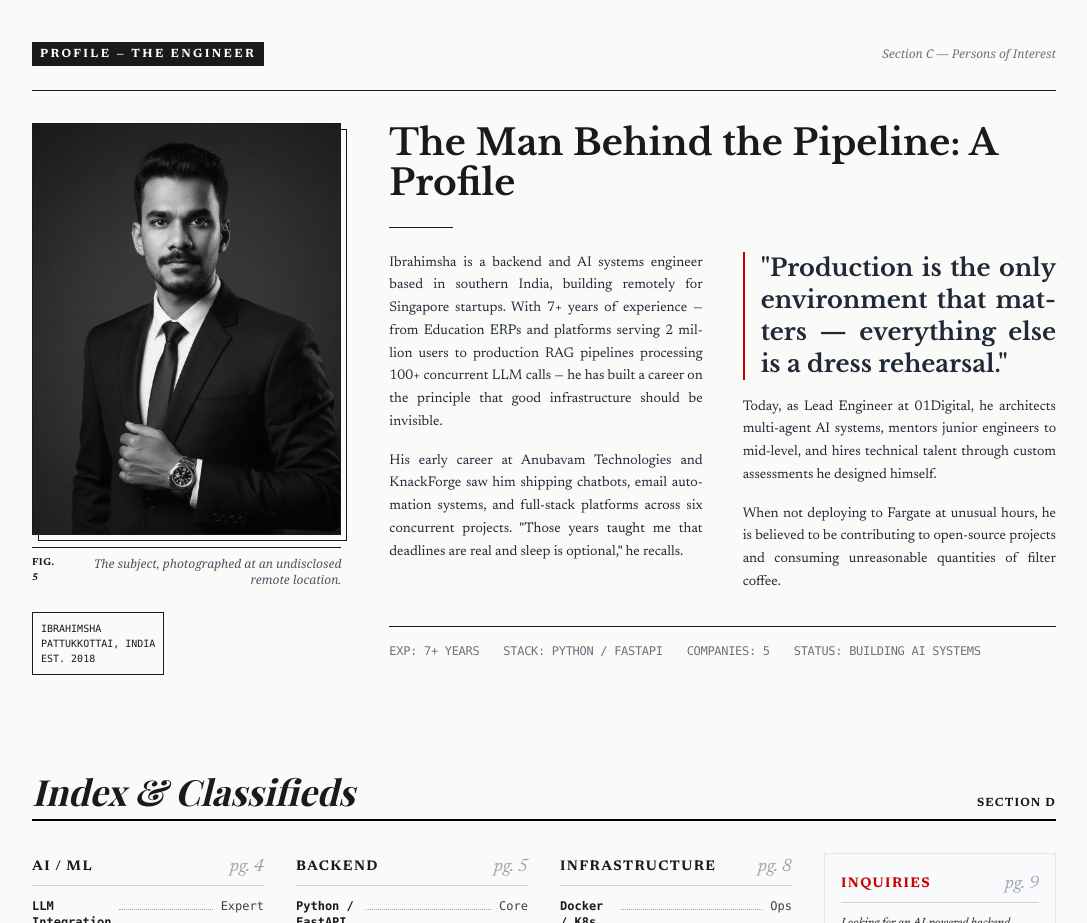
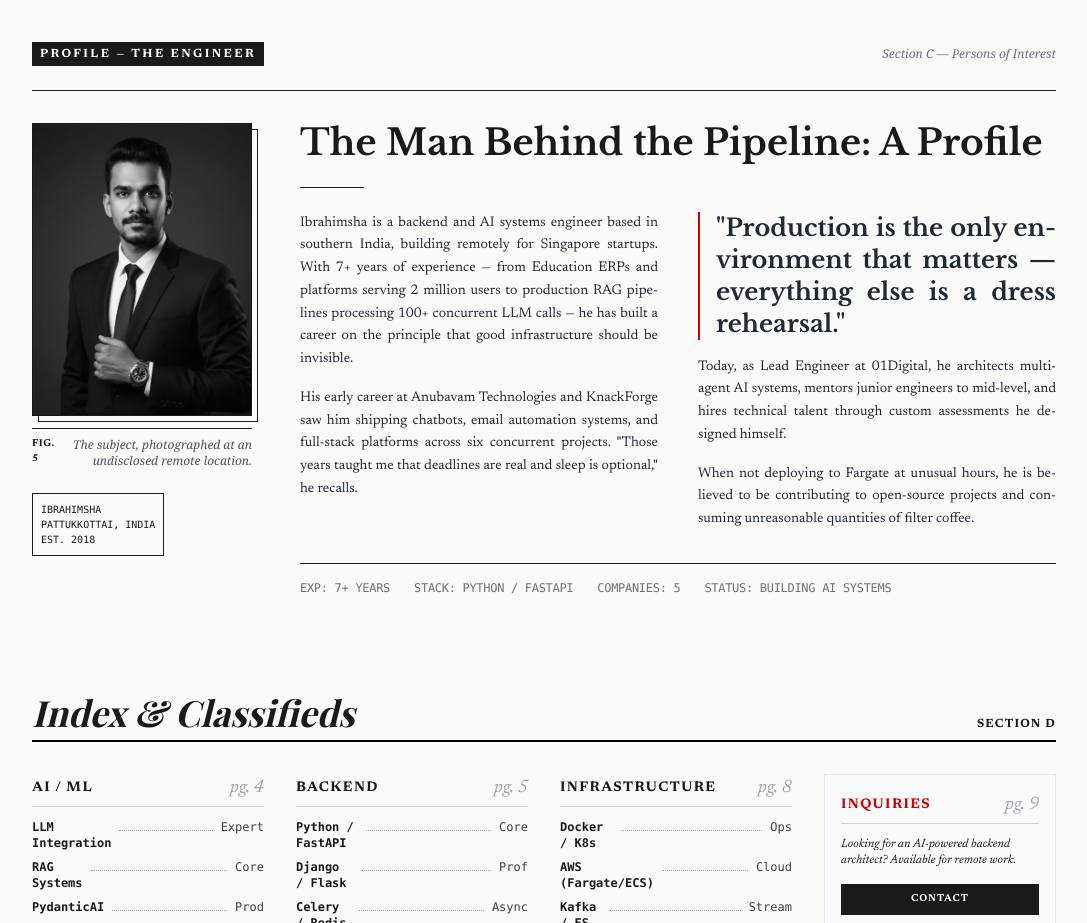
Before and after one commit to ibrahimshadev/ibrahimshadev.github.io, a plain HTML site: page index.html in a window 1280 px wide. Shown: the part 3360-4283 px from the top of the page, without its empty margins (144-1231 px from the left). Drawn offline with nearby package versions, Linux system fonts and the light colour scheme; a web font is replaced by a local one.

Commit message:
Reduce profile photo size from col-4 to col-3 with max-width

```diff
--- a/index.html
+++ b/index.html
@@ -241,8 +241,8 @@ LICENSE: OPEN SOURCE
 <span class="text-xs font-serif italic text-gray-500">Section C — Persons of Interest</span>
 </div>
 <div class="grid grid-cols-1 lg:grid-cols-12 gap-8 lg:gap-12 items-start border-t border-news-ink pt-8">
-<div class="lg:col-span-4">
-<figure>
+<div class="lg:col-span-3">
+<figure class="max-w-[220px]">
 <div class="relative">
 <div class="absolute inset-0 border border-news-ink translate-x-1.5 translate-y-1.5"></div>
 <img alt="Portrait of Ibrahimsha" class="relative w-full aspect-[3/4] object-cover grayscale contrast-110 z-10 border border-news-ink bg-white" src="images/me.jpg"/>
@@ -258,7 +258,7 @@ PATTUKKOTTAI, INDIA<br/>
 EST. 2018
 </div>
 </div>
-<div class="lg:col-span-8">
+<div class="lg:col-span-9">
 <h3 class="font-headline text-3xl md:text-4xl font-bold leading-tight mb-6">The Man Behind the Pipeline: A Profile</h3>
 <div class="border-t border-news-ink w-16 mb-6"></div>
 <div class="grid grid-cols-1 md:grid-cols-2 gap-x-10 gap-y-4 text-justify-newspaper text-sm leading-relaxed font-display text-gray-800">
```
